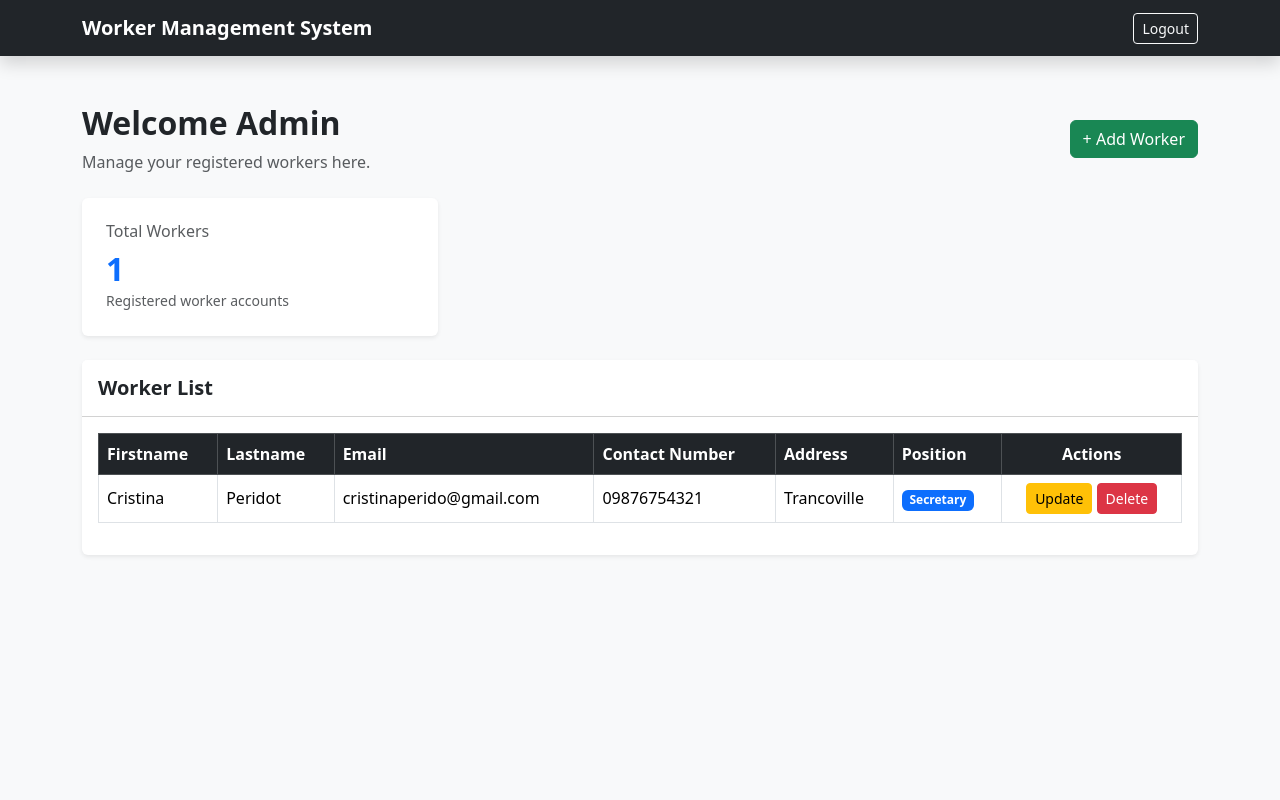
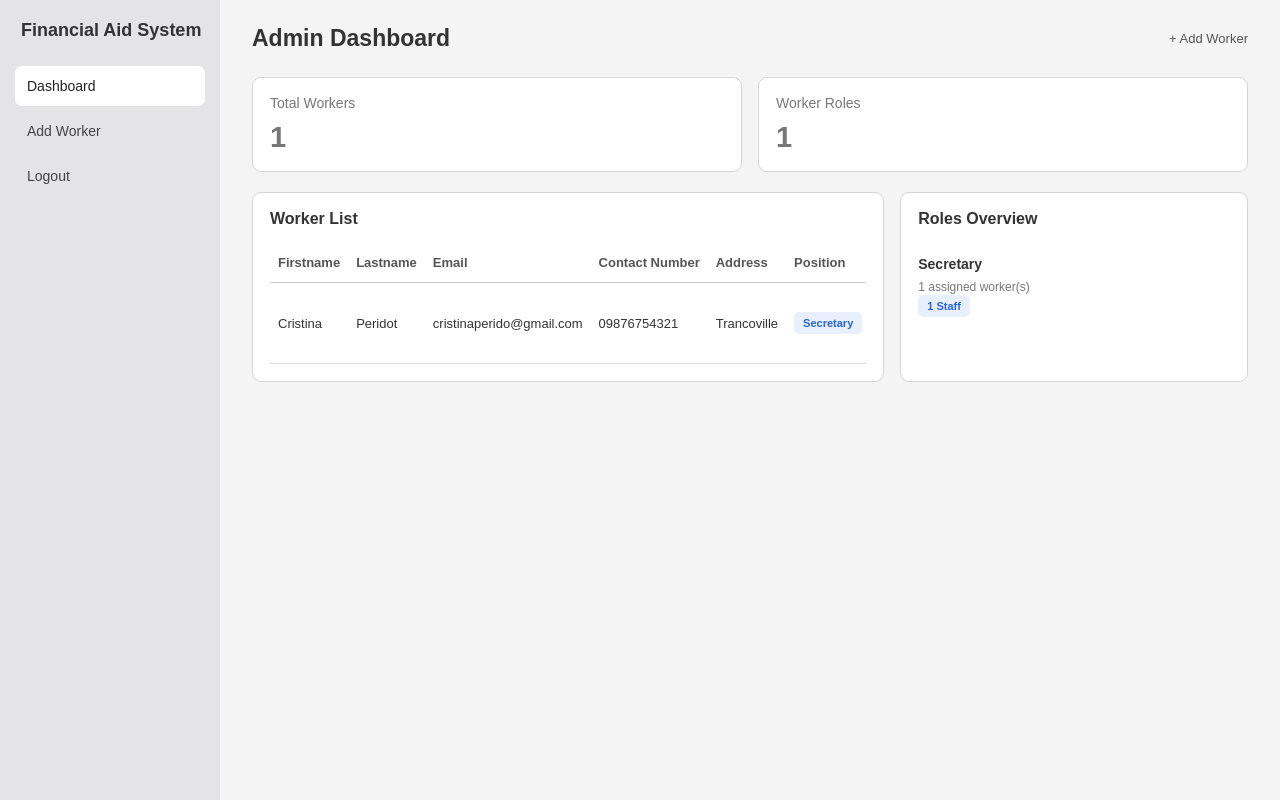
Before and after one commit to UBSITSingilanJan/WEBSYS-FINALS, a PHP site: page /admin/index.php in a window 1280 px wide. Run offline with PHP 8.4, Linux system fonts and the light colour scheme; data comes from the database, SQL or seed files in the repository.

Commit message:
ayos onte ng admin

```diff
--- a/admin/index.php
+++ b/admin/index.php
@@ -6,6 +6,17 @@
     $conn = new Worker($pdo);
     $rows = $conn -> fetch_data();
     $totalWorkers = $conn -> count_workers();
+
+    $roleSummary = [];
+    foreach ($rows as $row) {
+        $position = $row['position'];
+
+        if (!isset($roleSummary[$position])) {
+            $roleSummary[$position] = 0;
+        }
+
+        $roleSummary[$position]++;
+    }
 ?>
 <!DOCTYPE html>
 <html lang="en">
@@ -14,70 +25,61 @@
     <meta name="viewport" content="width=device-width, initial-scale=1">
 
     <title>Admin Dashboard</title>
-    <link href="https://cdn.jsdelivr.net/npm/bootstrap@5.3.3/dist/css/bootstrap.min.css" rel="stylesheet">
+    <link rel="stylesheet" href="../worker/worker_style.css">
 </head>
 
-<body class="bg-light">
-    <nav class="navbar navbar-dark bg-dark shadow">
-        <div class="container">
-            <a class="navbar-brand fw-bold" href="#">
-                Worker Management System
-            </a>
+<body>
 
-            <a href="logout.php" class="btn btn-outline-light btn-sm">
-                Logout
-            </a>
-        </div>
-    </nav>
-    <div class="container mt-5">
-        <div class="d-flex justify-content-between align-items-center mb-4">
-            <div>
-                <h2 class="fw-bold">Welcome Admin</h2>
-                <p class="text-muted mb-0">
-                    Manage your registered workers here.
-                </p>
+<div class="dashboard">
+
+    <aside class="sidebar">
+
+        <h3>Financial Aid System</h3>
+
+        <a href="index.php" class="active">Dashboard</a>
+        <a href="add_worker.php">Add Worker</a>
+        <a href="logout.php">Logout</a>
+
+    </aside>
+
+    <main class="main-content">
+        <div class="topbar">
+
+            <h2>Admin Dashboard</h2>
+            <a href="add_worker.php" class="search-clear">+ Add Worker</a>
+
         </div>
 
-            <a href="add_worker.php" class="btn btn-success">
-                + Add Worker
-            </a>
+        <div class="stats-container">
+            <div class="stat-card">
+                <p>Total Workers</p>
+
+                <h1>
+                    <?php echo (int)($totalWorkers['total'] ?? 0); ?>
+                </h1>
             </div>
-        <div class="row mb-4">
 
-            <div class="col-md-4">
-                <div class="card shadow-sm border-0">
-                    <div class="card-body p-4">
+            <div class="stat-card" id="benefits">
+                <p>Worker Roles</p>
 
-                        <h6 class="text-muted">
-                            Total Workers
-                        </h6>
-
-                        <h2 class="fw-bold text-primary mb-0">
-                            <?php echo $totalWorkers['total']; ?>
-                        </h2>
-
-                        <small class="text-muted">
-                            Registered worker accounts
-                        </small>
-
-                    </div>
+                <h1>
+                    <?php echo count($roleSummary); ?>
+                </h1>
             </div>
         </div>
 
-        </div>
-        <div class="card shadow-sm border-0">
+        <div class="content-grid">
+            <section class="panel" id="applicants">
 
-            <div class="card-header bg-white py-3">
-                <h5 class="mb-0 fw-bold">Worker List</h5>
+                <div class="panel-header">
+                    <h3>Worker List</h3>
                 </div>
 
-            <div class="card-body">
+                <div class="table-wrapper">
 
-                <div class="table-responsive">
+                    <table class="applicant-table">
 
-                    <table class="table table-hover table-bordered align-middle">
-
-                        <thead class="table-dark">
+                        <thead>
                             <tr>
                                 <th>Firstname</th>
                                 <th>Lastname</th>
@@ -85,7 +87,7 @@
                                 <th>Contact Number</th>
                                 <th>Address</th>
                                 <th>Position</th>
-                                <th class="text-center">Actions</th>
+                                <th>Actions</th>
                             </tr>
                         </thead>
 
@@ -115,20 +117,21 @@
                                     </td>
 
                                     <td>
-                                        <span class="badge bg-primary">
+                                        <span class="benefit-badge">
                                             <?php echo htmlspecialchars($row['position']); ?>
                                         </span>
                                     </td>
 
-                                    <td class="text-center">
+                                    <td>
                                         <a href="update.php?id=<?php echo urlencode($row['worker_id']); ?>"
-                                           class="btn btn-warning btn-sm">
+                                           class="open-record-btn" style="margin-right: 6px;">
                                             Update
                                         </a>
 
                                         <a href="delete.php?id=<?php echo urlencode($row['worker_id']); ?>"
-                                           class="btn btn-danger btn-sm"
-                                           onclick="return confirm('Are you sure you want to delete this worker?');">
+                                           class="open-record-btn"
+                                           onclick="return confirm('Are you sure you want to delete this worker?');"
+                                           style="background: #dc2626;">
                                             Delete
                                         </a>
                                     </td>
@@ -139,7 +142,7 @@
                             <?php if(empty($rows)){ ?>
 
                                 <tr>
-                                    <td colspan="7" class="text-center text-muted py-4">
+                                    <td colspan="7" class="empty-message">
                                         No workers found.
                                     </td>
                                 </tr>
@@ -152,10 +155,52 @@
 
                 </div>
 
+            </section>
+
+            <section class="panel">
+
+                <h3>Roles Overview</h3>
+
+                <div class="recent-list">
+
+                    <?php if(!empty($roleSummary)){ ?>
+
+                        <?php foreach($roleSummary as $role => $count){ ?>
+
+                            <div class="recent-item">
+                                <strong>
+                                    <?php echo htmlspecialchars($role); ?>
+                                </strong>
+
+                                <small>
+                                    <?php echo $count; ?> assigned worker(s)
+                                </small>
+
+                                <br>
+
+                                <span class="benefit-badge">
+                                    <?php echo $count; ?> Staff
+                                </span>
                             </div>
+
+                        <?php } ?>
+
+                    <?php } else { ?>
+
+                        <p class="empty-message">
+                            No worker roles available.
+                        </p>
+
+                    <?php } ?>
+
                 </div>
+
+            </section>
+
         </div>
-    <script src="https://cdn.jsdelivr.net/npm/bootstrap@5.3.3/dist/js/bootstrap.bundle.min.js"></script>
+    </main>
+
+</div>
 
 </body>
 </html>
--- a/classes/applicant.php
+++ b/classes/applicant.php
@@ -48,7 +48,7 @@
 		public function fetch_resident_applications($user_id){
 
 		    $fetch = "SELECT * FROM application
-		              WHERE user_id = :user_id";
+		        WHERE user_id = :user_id";
 		    $prep = $this -> pdo -> prepare($fetch);
 		    $prep -> execute([
 		        ":user_id" => $user_id,
```
Lines whose indentation alone changed are shown as unchanged.
